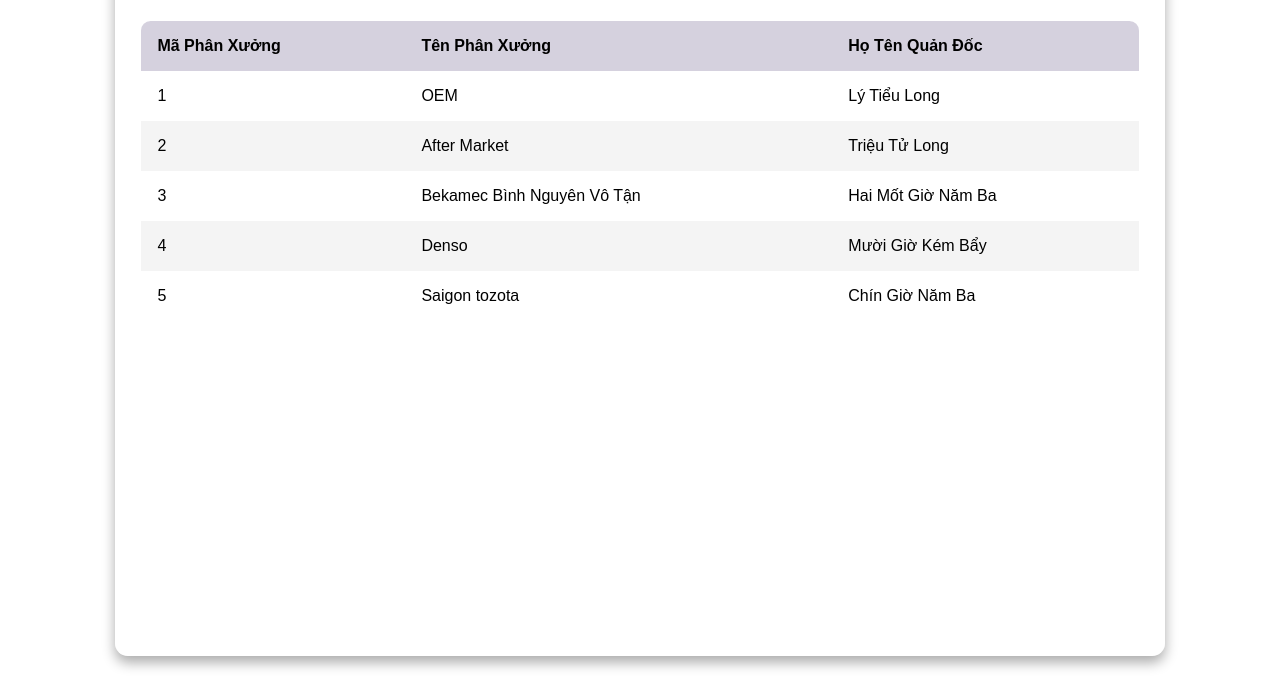
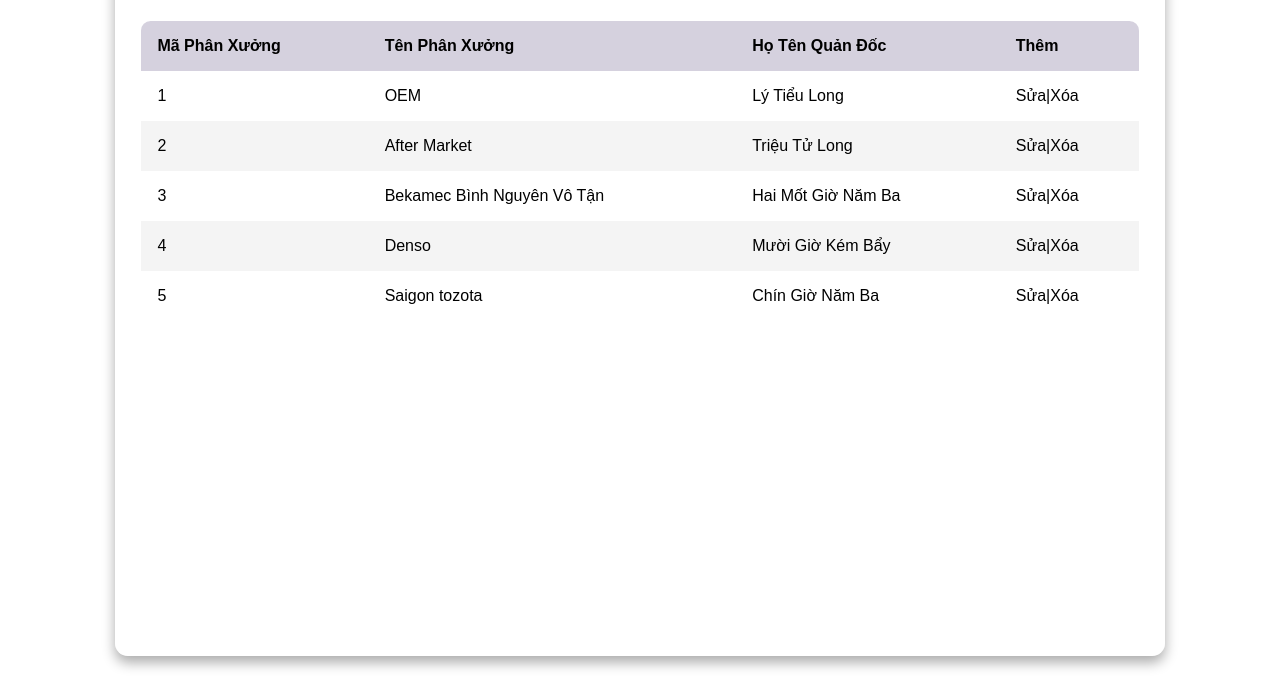
Before and after one commit to AnhKhoa24/Fronend_ex_table, a plain HTML site: page index.html in a window 1280 px wide. Shown: the part 104-800 px from the top of the page. Drawn offline with Linux system fonts and the light colour scheme.

Commit message:
update option

```diff
--- a/index.html
+++ b/index.html
@@ -34,6 +34,7 @@
                         <th>Mã phân xưởng</th>
                         <th>Tên phân xưởng</th>
                         <th>Họ tên quản đốc</th>
+                        <th>Thêm</th>
                     </tr>
                 </thead>
                 <tbody>
@@ -41,26 +42,31 @@
                         <td>1</td>
                         <td>OEM</td>
                         <td>Lý Tiểu Long</td>
+                        <td>Sửa|Xóa</td>
                     </tr>
                     <tr>
                         <td>2</td>
                         <td>After Market</td>
                         <td>Triệu Tử Long</td>
+                        <td>Sửa|Xóa</td>
                     </tr>
                     <tr>
                         <td>3</td>
                         <td>Bekamec Bình Nguyên Vô Tận</td>
                         <td>Hai Mốt Giờ Năm Ba</td>
+                        <td>Sửa|Xóa</td>
                     </tr>
                     <tr>
                         <td>4</td>
                         <td>Denso</td>
                         <td>Mười Giờ Kém Bẩy</td>
+                        <td>Sửa|Xóa</td>
                     </tr>
                     <tr>
                         <td>5</td>
                         <td>Saigon tozota</td>
                         <td>Chín Giờ Năm Ba</td>
+                        <td>Sửa|Xóa</td>
                     </tr>
                 </tbody>
             </table>
```
